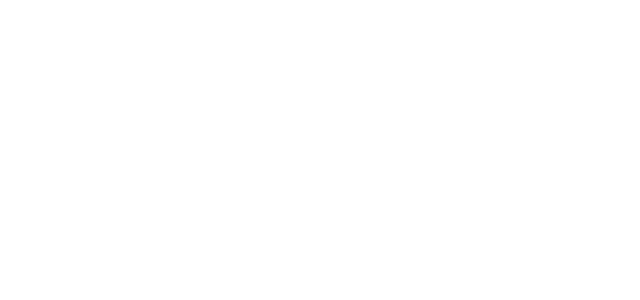
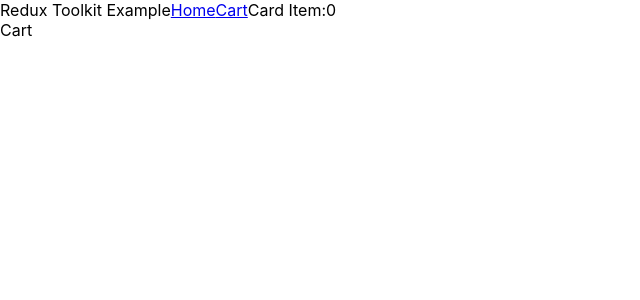
Before and after one commit to gaurangkeluskar22/Redux-Toolkit-Example, a React (Create React App) app: page /cart in a window 1280 px wide. Shown: the top 300 px of the page, without its empty margins (0-640 px from the left). Built offline with nearby package versions, Linux system fonts and the light colour scheme.

Commit message:
Resuable component

```diff
--- a/src/App.js
+++ b/src/App.js
@@ -1,7 +1,18 @@
+import {Routes, Route, BrowserRouter} from 'react-router-dom';
+import Home from './pages/Home';
+import Cart from './pages/Cart';
+import Navbar from './pages/Navbar';
 function App(){
 return(
-  <>
-  </>
+  <div className='App'>
+  <BrowserRouter>
+  <Navbar/>
+  <Routes>
+    <Route path='/' element={<Home/>}></Route>
+    <Route path='/cart' element={<Cart/>}></Route>
+  </Routes>
+  </BrowserRouter>
+  </div>
 )
 }
 
--- /dev/null
+++ b/src/pages/Cart.js
@@ -0,0 +1,10 @@
+
+const Cart = () =>{
+    return (
+        <div>
+            Cart
+        </div>
+    )
+}
+
+export default Cart;
--- /dev/null
+++ b/src/pages/Home.js
@@ -0,0 +1,11 @@
+import Products from "./Products";
+
+const Home = ()=>{
+    return(
+        <div>
+            <Products/>
+        </div>
+    );
+}
+
+export default Home;
--- /dev/null
+++ b/src/pages/Navbar.js
@@ -0,0 +1,16 @@
+import {Link} from 'react-router-dom';
+
+const Navbar = () =>{
+    return (
+        <div style={{display:'flex', alignItems:'space-between'}}>
+            <span className='fs-1'>Redux Toolkit Example</span>
+            <span className=''>
+            <Link to="/" className='fs-1 p-2'>Home</Link>
+            <Link to="/Cart" className='fs-1 p-2'>Cart</Link>
+        </span>
+        <span className='fs-1'>Card Item:0</span>
+        </div>
+    );
+}
+
+export default Navbar;
--- /dev/null
+++ b/src/pages/Products.js
@@ -0,0 +1,28 @@
+import  React, { useState, useEffect } from "react";
+
+const Products = () =>{
+    const [products, setProducts] = useState([]);
+
+    useEffect(()=>{
+        const fetchProducts = async () =>{
+            const res = await fetch('https://fakestoreapi.com/products');
+            const data = await res.json();
+            setProducts(data);
+        }
+        fetchProducts();
+    },[]);
+
+    return(
+        <div className="products">
+            {
+                products.map(product =>{
+                    <div className="card" key={product.id}>
+                        <img src={product.image}></img>
+                    </div>
+                })
+            }
+        </div>
+    )
+}
+
+export default Products;
```
